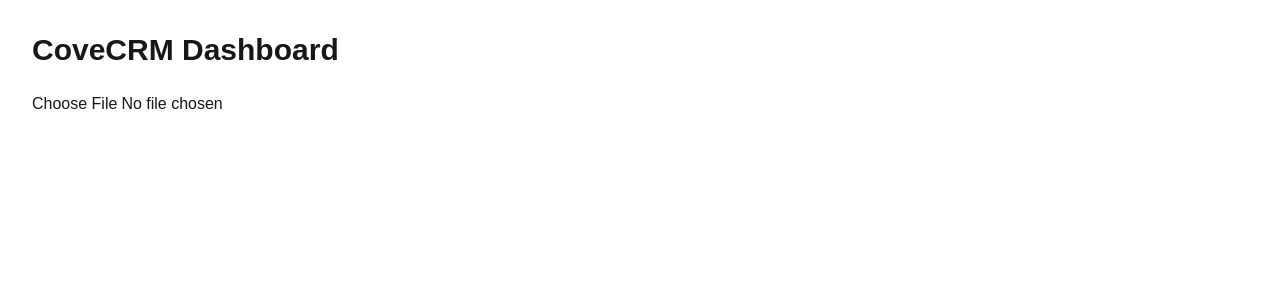
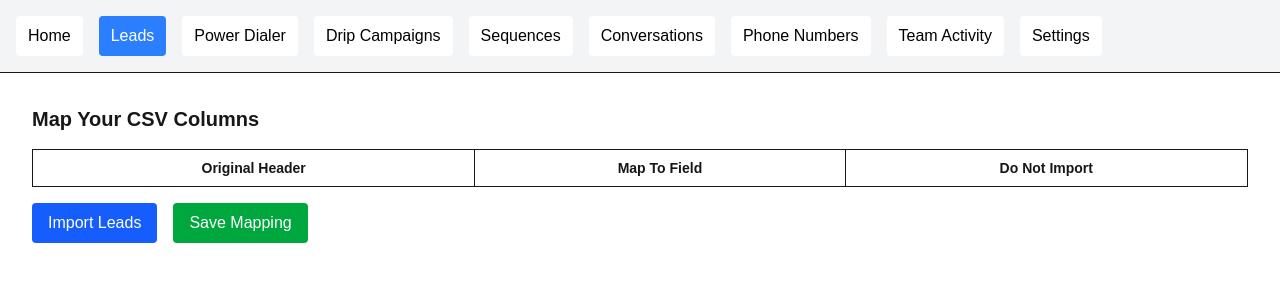
Before and after one commit to brysonmccleary/CoveCRM, a Next.js app: page /dashboard in a window 1280 px wide. Shown: the top 300 px of the page. Built offline with nearby package versions, Linux system fonts and the light colour scheme.

Commit message:
Restore full advanced dashboard layout with panels

```diff
--- a/pages/dashboard.tsx
+++ b/pages/dashboard.tsx
@@ -1,31 +1,36 @@
-import dynamic from "next/dynamic";
 import { useState } from "react";
-import Papa from "papaparse";
+import DashboardLayout from "../components/DashboardLayout";
+import LeadImportPanel from "../components/LeadImportPanel";
+import PowerDialerPanel from "../components/PowerDialerPanel";
+import DripCampaignsPanel from "../components/DripCampaignsPanel";
+import ConversationsPanel from "../components/ConversationsPanel";
+import SettingsPanel from "../components/SettingsPanel";
+// You can create placeholders for Sequences, Phone Numbers, Team Activity panels
 
-const LeadImportPanel = dynamic(() => import("../components/LeadImportPanel"), { ssr: false });
+export default function DashboardPage() {
+  const [activeTab, setActiveTab] = useState("Leads");
 
-export default function Dashboard() {
-  const [csvData, setCsvData] = useState<any>({ headers: [], rows: [] });
-
-  const handleFileUpload = (e: React.ChangeEvent<HTMLInputElement>) => {
-    const file = e.target.files?.[0];
-    if (!file) return;
-
-    Papa.parse(file, {
-      header: true,
-      skipEmptyLines: true,
-      complete: (result) => {
-        const headers = result.meta.fields || [];
-        setCsvData({ headers, rows: result.data });
-      },
-    });
+  const renderPanel = () => {
+    switch (activeTab) {
+      case "Leads":
+        return <LeadImportPanel csvData={{ headers: [], rows: [] }} />;
+      case "Power Dialer":
+        return <PowerDialerPanel />;
+      case "Drip Campaigns":
+        return <DripCampaignsPanel />;
+      case "Conversations":
+        return <ConversationsPanel />;
+      case "Settings":
+        return <SettingsPanel />;
+      // Add more cases for "Sequences", "Phone Numbers", "Team Activity"
+      default:
+        return <div>Coming soon!</div>;
+    }
   };
 
   return (
-    <div className="p-8">
-      <h1 className="text-3xl font-bold mb-6">CoveCRM Dashboard</h1>
-      <input type="file" accept=".csv" onChange={handleFileUpload} className="mb-4" />
-      {csvData.headers.length > 0 && <LeadImportPanel csvData={csvData} />}
-    </div>
+    <DashboardLayout activeTab={activeTab} setActiveTab={setActiveTab}>
+      {renderPanel()}
+    </DashboardLayout>
   );
 }
```
